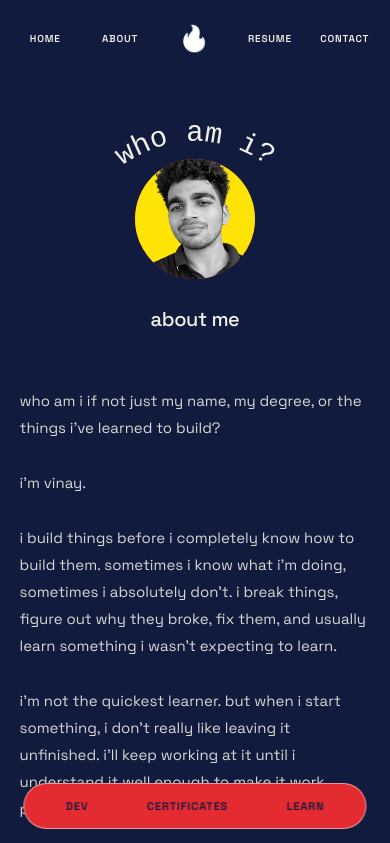
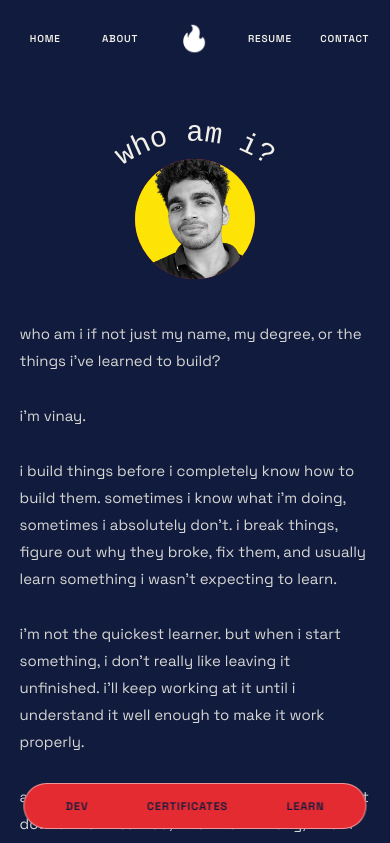
Before and after one commit to vinay-sajith/vinay-portfolio, a React (Vite) app in the folder portfolio--/: page /vinay-portfolio/about in a window 390 px wide. Shown: the top 843 px of the page. Built offline with nearby package versions, Linux system fonts and the light colour scheme; a web font is replaced by a local one.

Commit message:
completed

```diff
--- a/portfolio--/src/index.css
+++ b/portfolio--/src/index.css
@@ -897,7 +897,7 @@ a {
   }
 
   .about-title {
-    margin-top: -93px;
+    margin-top: -160px;
     font-size: 20px;
     font-weight: 500;
   }
```
